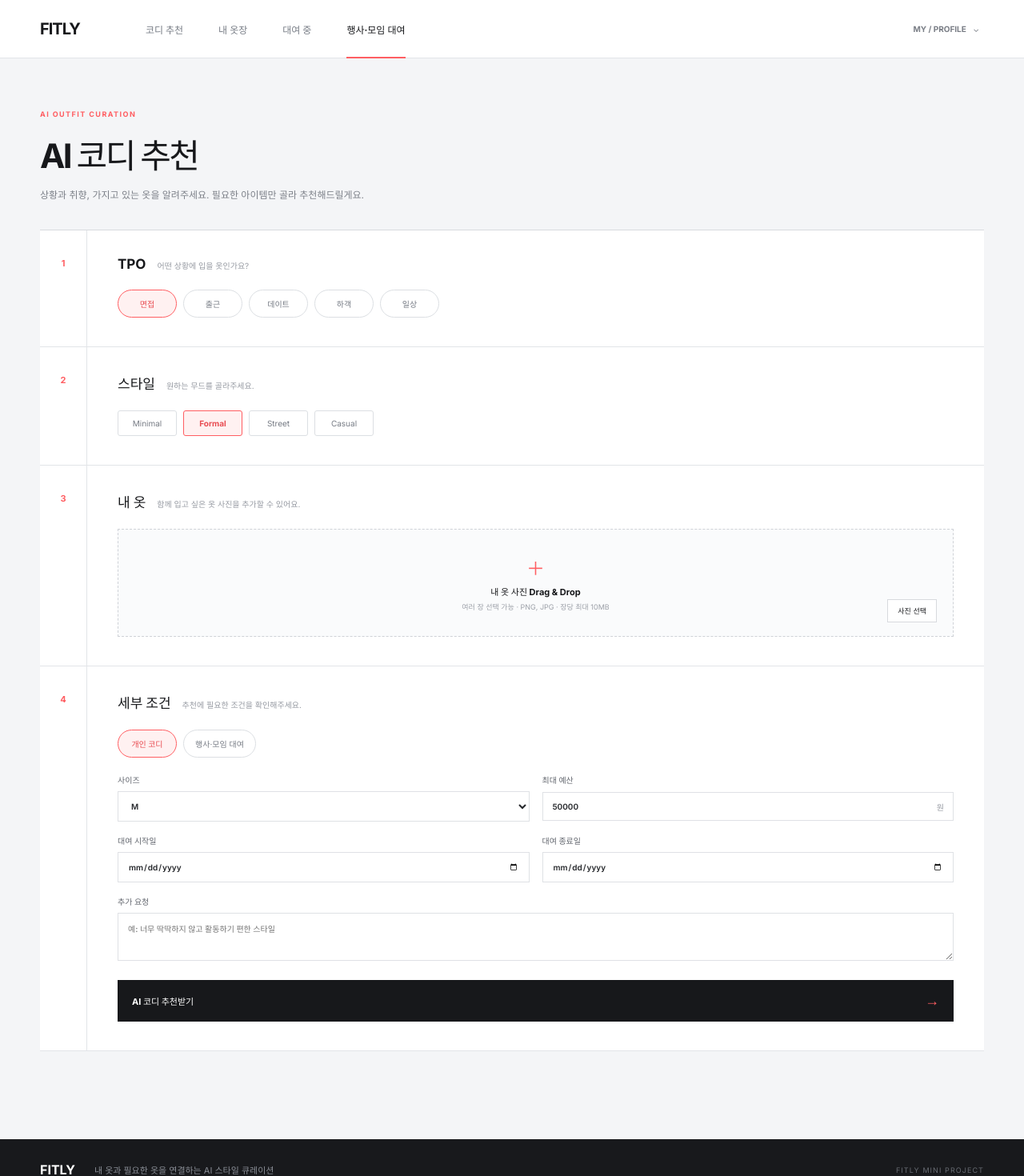
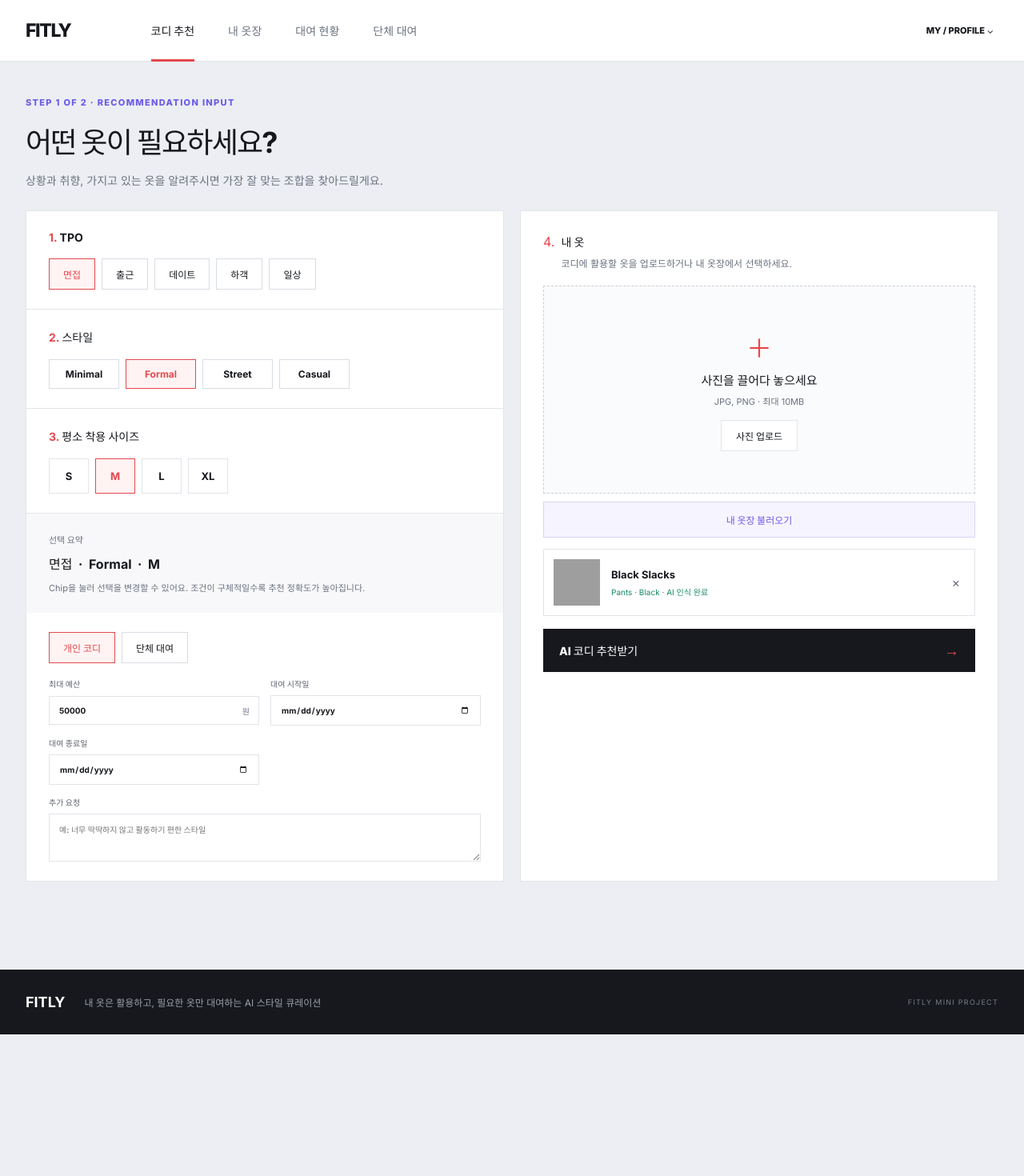
Before and after one commit to w-000000/fitly, a Vue app in the folder frontend/: page /recommend in a window 1280 px wide. Shown: the top 1470 px of the page at 80% size. After the commit the page ends 1293 px from the top, so only its background shows below. Built offline with nearby package versions, Linux system fonts and the light colour scheme; grey boxes are pictures that could not be loaded; the HTML template or start-up script is replaced by a standard one.

Commit message:
feat: 와이어프레임 프론트 개선 및 Hero 이미지 교체

```diff
--- a/frontend/src/App.vue
+++ b/frontend/src/App.vue
@@ -4,10 +4,10 @@
       <div class="header-inner">
         <RouterLink class="logo" to="/">FITLY</RouterLink>
         <nav class="main-nav" aria-label="주요 메뉴">
-          <RouterLink to="/">코디 추천</RouterLink>
+          <RouterLink to="/recommend">코디 추천</RouterLink>
           <a href="/#wardrobe">내 옷장</a>
-          <a href="/#rental">대여 중</a>
-          <RouterLink to="/recommend">행사·모임 대여</RouterLink>
+          <a href="/#rental">대여 현황</a>
+          <a href="/#group-rental">단체 대여</a>
         </nav>
         <button class="profile-button" type="button">MY / PROFILE <span>⌄</span></button>
       </div>
@@ -15,7 +15,7 @@
     <RouterView />
     <footer class="site-footer">
       <strong>FITLY</strong>
-      <p>내 옷과 필요한 옷을 연결하는 AI 스타일 큐레이션</p>
+      <p>내 옷은 활용하고, 필요한 옷만 대여하는 AI 스타일 큐레이션</p>
       <small>FITLY MINI PROJECT</small>
     </footer>
   </div>
--- a/frontend/src/views/HomeView.vue
+++ b/frontend/src/views/HomeView.vue
@@ -1,13 +1,13 @@
 <script setup>
 const quickMenus = [
-  { icon: '↗', title: '내 옷장', description: '등록한 옷과 사진을 확인해요' },
-  { icon: '→', title: '대여 현황', description: '현재 대여 중인 상품을 확인해요' },
-  { icon: '+', title: '행사·모임 대여', description: '인원과 기간을 입력해 신청해요' },
+  { icon: '01', href: '#wardrobe', title: '내 옷장', description: 'AI 추천에 사용할 보유 의류' },
+  { icon: '02', href: '#rental', title: '대여 현황', description: '배송 · 대여 · 반납 상태' },
+  { icon: '03', href: '#group-rental', title: '단체 대여', description: '연구복 · 안전복 · 단체 행사' },
 ]
 const wardrobe = [
-  { type: 'PANTS', name: 'Black Slacks', color: 'charcoal' },
-  { type: 'TOP', name: 'White Shirt', color: 'ivory' },
-  { type: 'SHOES', name: 'Daily Sneakers', color: 'silver' },
+  { type: 'Pants · Black', name: 'Black Slacks', image: 'https://images.unsplash.com/photo-1553704571-1f9d11da53b0?auto=format&fit=crop&w=900&q=80' },
+  { type: 'Top · White', name: 'White Shirt', image: 'https://images.unsplash.com/photo-1718278868740-9351177c5768?auto=format&fit=crop&w=900&q=80' },
+  { type: 'Shoes · White', name: 'White Sneakers', image: 'https://images.unsplash.com/photo-1623496928880-9ced3876d2ea?auto=format&fit=crop&w=900&q=80' },
 ]
 </script>
 
@@ -15,45 +15,65 @@ const wardrobe = [
   <main>
     <section class="home-hero content-width">
       <div class="hero-main">
-        <p class="section-kicker">CUSTOMER HOME</p>
+        <p class="section-kicker ai-kicker">✦ AI PERSONAL STYLIST</p>
         <h1>오늘 뭐 입지?</h1>
-        <p>상황과 가지고 있는 옷을 알려주면<br>FITLY가 필요한 순간의 코디를 골라드려요.</p>
+        <p>상황과 가지고 있는 옷을 알려주세요.<br>FITLY가 필요한 옷만 골라 완성된 코디를 제안합니다.</p>
         <RouterLink class="primary-button" to="/recommend">AI 코디 추천받기 <span>→</span></RouterLink>
+        <div class="hero-note">
+          <strong>내 옷은 활용하고, 필요한 옷만 대여</strong>
+          <span>TPO · 스타일 · 내 옷을 한 번에 입력하면 실제 대여 가능한 조합만 보여드려요.</span>
+        </div>
       </div>
-      <aside class="quick-panel">
-        <p class="panel-label">빠른가기</p>
-        <button v-for="menu in quickMenus" :key="menu.title" type="button" class="quick-row">
-          <span class="quick-icon">{{ menu.icon }}</span>
-          <span><b>{{ menu.title }}</b><small>{{ menu.description }}</small></span><i>+</i>
-        </button>
+      <aside class="hero-fashion">
+        <div class="hero-photo"></div>
+        <div class="match-card"><b>96% MATCH</b><span>면접 · Formal 추천 완료</span></div>
       </aside>
     </section>
 
-    <section class="start-card content-width">
-      <div><span class="card-index">01</span><p class="section-kicker">AI STYLING</p><h2>내 옷은 활용하고,<br>필요한 옷만 대여해요.</h2></div>
-      <div class="start-description">
-        <p>TPO와 스타일을 선택하고 옷장 사진을 추가하면, 보유한 옷과 대여 상품을 함께 조합해 추천합니다.</p>
-        <RouterLink to="/recommend">추천 시작하기 <span>→</span></RouterLink>
+    <section class="quick-section content-width">
+      <h2>바로가기</h2>
+      <div class="quick-grid">
+        <a v-for="menu in quickMenus" :key="menu.title" :href="menu.href" class="quick-card">
+          <span>{{ menu.icon }}</span><div><b>{{ menu.title }}</b><small>{{ menu.description }}</small></div><i>↗</i>
+        </a>
       </div>
     </section>
 
     <section id="wardrobe" class="wardrobe-section content-width">
       <div class="section-heading">
-        <div><p class="section-kicker">MY WARDROBE</p><h2>내 옷장</h2><p>사진으로 등록한 옷을 추천에 활용할 수 있어요.</p></div>
-        <button type="button" class="outline-button">+ 새 옷 등록</button>
+        <div><p class="section-kicker">MY CLOSET · 3 ITEMS</p><h2>내 옷장</h2><p>AI 추천에서 활용할 보유 의류를 관리하세요.</p></div>
+        <button type="button" class="dark-button">＋ 새 옷 등록</button>
       </div>
       <div class="wardrobe-grid">
         <article v-for="item in wardrobe" :key="item.name" class="wardrobe-card">
-          <div class="wardrobe-image" :class="item.color"><span>{{ item.type }}</span><div class="garment-shape"></div></div>
-          <div><small>{{ item.type }}</small><h3>{{ item.name }}</h3><button type="button">수정</button><button type="button">삭제</button></div>
+          <img class="wardrobe-image" :src="item.image" :alt="item.name">
+          <div><h3>{{ item.name }}</h3><small>{{ item.type }}</small><div class="card-tools"><button type="button">수정</button><button type="button">삭제</button></div></div>
         </article>
-        <RouterLink class="add-card" to="/recommend"><b>+</b><span>새 옷 등록</span></RouterLink>
+        <button class="add-card" type="button"><b>＋</b><strong>새 옷 등록</strong><span>사진을 올리면 AI가<br>분류를 도와드려요.</span></button>
       </div>
     </section>
 
-    <section id="rental" class="rental-strip content-width">
-      <div><p class="section-kicker">CURRENT RENTAL</p><h2>현재 대여 중인 상품이 없어요.</h2></div>
-      <RouterLink class="outline-button" to="/recommend">코디 추천 보기</RouterLink>
+    <section id="rental" class="rental-section content-width">
+      <div class="section-heading compact-heading"><div><p class="section-kicker">RENTAL STATUS · ACTIVE</p><h2>현재 대여 중</h2></div><span class="due-badge">반납 예정 09.16 · D-2</span></div>
+      <article class="rental-card">
+        <div class="rental-product-image"></div>
+        <div class="rental-info">
+          <h3>Navy Single Blazer</h3><p>MUSINSA STANDARD · M · 선택 기간 대여</p>
+          <div class="rental-progress"><span class="done">배송 완료</span><span class="active">대여 중</span><span>반납 예정</span></div>
+          <small>대여 기간</small><strong>09.12 수령&nbsp;&nbsp;—&nbsp;&nbsp;09.16 반납</strong>
+          <div class="rental-actions"><button type="button">반납 신청</button><button type="button" class="dark-button">소장하기</button></div>
+        </div>
+      </article>
+    </section>
+
+    <section id="group-rental" class="group-section content-width">
+      <div class="group-copy"><p class="section-kicker">GROUP RENTAL</p><h2>단체 / 특수 의류 대여</h2><p>연구실·현장 실습·단체 행사에 필요한 품목을 한 번에 요청하세요.</p></div>
+      <div class="group-request-card">
+        <div><small>이용 목적</small><strong>연구실</strong></div><div><small>이용 기간</small><strong>기간 직접 선택</strong></div>
+        <div><small>인원</small><strong>2명 이상</strong></div><div><small>필요 품목</small><strong>연구복 · 안전화</strong></div>
+        <button type="button" class="dark-button">단체 대여 요청하기 →</button>
+      </div>
+      <aside class="group-guide"><h3>요청 전에 확인하세요</h3><p>• 이용 목적과 기간<br>• 참여 인원<br>• 필요한 품목과 수량</p><small>요청 접수 후 담당자가 재고와 일정을 확인해 연락드립니다.</small></aside>
     </section>
   </main>
 </template>
--- a/frontend/src/views/RecommendView.vue
+++ b/frontend/src/views/RecommendView.vue
@@ -100,93 +100,76 @@ const recommend = async () => {
 <template>
   <main class="recommend-page content-width">
     <header class="recommend-header">
-      <p class="section-kicker">AI OUTFIT CURATION</p>
-      <h1>AI 코디 추천</h1>
-      <p>상황과 취향, 가지고 있는 옷을 알려주세요. 필요한 아이템만 골라 추천해드릴게요.</p>
+      <p class="section-kicker ai-kicker">STEP 1 OF 2 · RECOMMENDATION INPUT</p>
+      <h1>어떤 옷이 필요하세요?</h1>
+      <p>상황과 취향, 가지고 있는 옷을 알려주시면 가장 잘 맞는 조합을 찾아드릴게요.</p>
     </header>
 
     <form class="curation-form" @submit.prevent="recommend">
-      <section class="form-section">
-        <div class="form-number">1</div>
-        <div class="form-content">
-          <div class="form-title"><h2>TPO</h2><span>어떤 상황에 입을 옷인가요?</span></div>
+      <div class="recommend-form-column">
+        <section class="form-block">
+          <h2><span>1.</span> TPO</h2>
           <div class="chip-row"><button v-for="option in tpoOptions" :key="option[0]" type="button" :class="{ active: form.personalSituation === option[0] }" @click="form.personalSituation = option[0]">{{ option[1] }}</button></div>
-        </div>
-      </section>
+        </section>
 
-      <section class="form-section">
-        <div class="form-number">2</div>
-        <div class="form-content">
-          <div class="form-title"><h2>스타일</h2><span>원하는 무드를 골라주세요.</span></div>
+        <section class="form-block">
+          <h2><span>2.</span> 스타일</h2>
           <div class="chip-row style-chips"><button v-for="style in styleOptions" :key="style" type="button" :class="{ active: form.style === style }" @click="form.style = style">{{ style }}</button></div>
-        </div>
-      </section>
+        </section>
 
-      <section class="form-section">
-        <div class="form-number">3</div>
-        <div class="form-content">
-          <div class="form-title"><h2>내 옷</h2><span>함께 입고 싶은 옷 사진을 추가할 수 있어요.</span></div>
-          <label
-            class="upload-zone"
-            @dragenter.prevent="isDraggingImage = true"
-            @dragover.prevent="isDraggingImage = true"
-            @dragleave.prevent="isDraggingImage = false"
-            @drop.prevent="dropFile"
-          >
-            <input type="file" accept="image/*" multiple @change="selectFile">
-            <b>＋</b><strong>{{ isDraggingImage ? '여기에 이미지들을 놓아주세요' : '내 옷 사진 Drag & Drop' }}</strong>
-            <small>여러 장 선택 가능 · PNG, JPG · 장당 최대 10MB</small><span>사진 선택</span>
-          </label>
-          <p v-if="imageError" class="upload-error" role="alert">{{ imageError }}</p>
-          <div v-if="selectedImages.length" class="image-preview-list" aria-label="선택한 이미지 미리보기">
-            <article v-for="image in selectedImages" :key="image.id" class="image-preview-card">
-              <div class="image-preview-header">
-                <small :title="image.name">{{ image.name }}</small>
-                <button type="button" :aria-label="`${image.name} 삭제`" @click="removeFile(image.id)">×</button>
-              </div>
-              <img :src="image.url" :alt="`${image.name} 미리보기`">
-            </article>
-          </div>
-        </div>
-      </section>
+        <section class="form-block size-block">
+          <h2><span>3.</span> 평소 착용 사이즈</h2>
+          <div class="size-select-row"><button v-for="size in ['S', 'M', 'L', 'XL']" :key="size" type="button" :class="{ active: form.size === size }" @click="form.size = size">{{ size }}</button></div>
+        </section>
 
-      <section class="form-section final-section">
-        <div class="form-number">4</div>
-        <div class="form-content">
-          <div class="form-title"><h2>세부 조건</h2><span>추천에 필요한 조건을 확인해주세요.</span></div>
-          <div class="purpose-switch"><button type="button" :class="{ active: !isGroup }" @click="form.purpose = 'PERSONAL'">개인 코디</button><button type="button" :class="{ active: isGroup }" @click="form.purpose = 'EVENT'">행사·모임 대여</button></div>
+        <section class="selection-summary">
+          <small>선택 요약</small><strong>{{ tpoOptions.find((option) => option[0] === form.personalSituation)?.[1] }} &nbsp;·&nbsp; {{ form.style }} &nbsp;·&nbsp; {{ form.size }}</strong>
+          <p>Chip을 눌러 선택을 변경할 수 있어요. 조건이 구체적일수록 추천 정확도가 높아집니다.</p>
+        </section>
+
+        <section class="form-block detail-options">
+          <div class="purpose-switch"><button type="button" :class="{ active: !isGroup }" @click="form.purpose = 'PERSONAL'">개인 코디</button><button type="button" :class="{ active: isGroup }" @click="form.purpose = 'EVENT'">단체 대여</button></div>
           <div class="field-grid">
-            <template v-if="!isGroup">
-              <label>사이즈<select v-model="form.size"><option>S</option><option>M</option><option>L</option><option>XL</option></select></label>
-              <label>최대 예산<div class="suffix-input"><input v-model.number="form.budget" type="number" min="10000" step="1000"><span>원</span></div></label>
+            <template v-if="!isGroup"><label>최대 예산<div class="suffix-input"><input v-model.number="form.budget" type="number" min="10000" step="1000"><span>원</span></div></label></template>
+            <template v-else>
+              <label>단체명<input v-model="form.groupName" placeholder="예: 졸업 작품 발표팀"></label><label>행사 종류<input v-model="form.activityType" placeholder="예: 발표회, 워크숍"></label>
+              <div class="group-size-row full-field"><div v-for="size in ['S', 'M', 'L', 'XL']" :key="size"><b>{{ size }}</b><button type="button" @click="changeSize(size, -1)">−</button><span>{{ form.groupSizes[size] }}</span><button type="button" @click="changeSize(size, 1)">＋</button></div><strong>총 {{ groupCount }}명</strong></div>
             </template>
-            <template v-else>
-              <label>단체명<input v-model="form.groupName" placeholder="예: 졸업 작품 발표팀"></label>
-              <label>행사 종류<input v-model="form.activityType" placeholder="예: 발표회, 워크숍"></label>
-              <div class="group-size-row full-field">
-                <div v-for="size in ['S', 'M', 'L', 'XL']" :key="size"><b>{{ size }}</b><button type="button" @click="changeSize(size, -1)">−</button><span>{{ form.groupSizes[size] }}</span><button type="button" @click="changeSize(size, 1)">＋</button></div>
-                <strong>총 {{ groupCount }}명</strong>
-              </div>
-            </template>
-            <label>대여 시작일<input v-model="form.rentalStartDate" type="date" required></label>
-            <label>대여 종료일<input v-model="form.rentalEndDate" type="date" :min="form.rentalStartDate" required></label>
+            <label>대여 시작일<input v-model="form.rentalStartDate" type="date" required></label><label>대여 종료일<input v-model="form.rentalEndDate" type="date" :min="form.rentalStartDate" required></label>
             <label class="full-field">추가 요청<textarea v-model="form.prompt" rows="3" placeholder="예: 너무 딱딱하지 않고 활동하기 편한 스타일"></textarea></label>
           </div>
-          <p v-if="rentalDays > 0" class="date-summary">선택한 대여 기간 · <b>{{ rentalDays }}일</b></p>
-          <p v-if="error" class="form-error" role="alert">{{ error }}</p>
-          <button class="submit-button" :disabled="loading"><span>{{ loading ? '추천을 준비하고 있어요' : 'AI 코디 추천받기' }}</span><b>→</b></button>
+        </section>
+      </div>
+
+      <section class="wardrobe-input-panel">
+        <div class="panel-title"><span>4.</span><div><h2>내 옷</h2><p>코디에 활용할 옷을 업로드하거나 내 옷장에서 선택하세요.</p></div></div>
+        <label class="upload-zone" @dragenter.prevent="isDraggingImage = true" @dragover.prevent="isDraggingImage = true" @dragleave.prevent="isDraggingImage = false" @drop.prevent="dropFile">
+          <input type="file" accept="image/*" multiple @change="selectFile">
+          <b>＋</b><strong>{{ isDraggingImage ? '여기에 이미지들을 놓아주세요' : '사진을 끌어다 놓으세요' }}</strong><small>JPG, PNG · 최대 10MB</small><span>사진 업로드</span>
+        </label>
+        <button class="closet-load-button" type="button">내 옷장 불러오기</button>
+        <p v-if="imageError" class="upload-error" role="alert">{{ imageError }}</p>
+        <div v-if="selectedImages.length" class="image-preview-list" aria-label="선택한 이미지 미리보기">
+          <article v-for="image in selectedImages" :key="image.id" class="image-preview-card"><div class="image-preview-header"><small :title="image.name">{{ image.name }}</small><button type="button" :aria-label="`${image.name} 삭제`" @click="removeFile(image.id)">×</button></div><img :src="image.url" :alt="`${image.name} 미리보기`"></article>
         </div>
+        <div class="detected-item"><span class="detected-thumb"></span><div><strong>Black Slacks</strong><small>Pants · Black · AI 인식 완료</small></div><button type="button">×</button></div>
+        <p v-if="rentalDays > 0" class="date-summary">선택한 대여 기간 · <b>{{ rentalDays }}일</b></p>
+        <p v-if="error" class="form-error" role="alert">{{ error }}</p>
+        <button class="submit-button" :disabled="loading"><span>{{ loading ? '추천을 준비하고 있어요' : 'AI 코디 추천받기' }}</span><b>→</b></button>
       </section>
     </form>
 
     <section v-if="recommendation" id="results" class="result-section">
-      <div class="result-heading"><div><p class="section-kicker">CURATED FOR YOU</p><h2>추천 코디 {{ recommendation.products.length }}개</h2></div><span>AI CURATION · FITLY</span></div>
+      <div class="result-heading"><div><p class="section-kicker ai-kicker">✦ CUSTOMER AI · {{ recommendation.products.length }} RESULTS</p><h2>나를 위한 추천 코디</h2><p>내 옷을 최대한 활용하고, 꼭 필요한 상품만 골랐어요.</p></div><button type="button" class="outline-button">조건 다시 설정</button></div>
       <p class="result-message">{{ recommendation.message }}</p>
-      <div class="result-grid">
-        <article v-for="(product, index) in recommendation.products" :key="product.id" class="result-card">
-          <div class="result-visual"><span>LOOK 0{{ index + 1 }}</span><div class="look-shape"></div><small>{{ product.category }}</small></div>
-          <div class="result-info"><small>{{ product.category }} · AI MATCHED</small><h3>{{ product.name }}</h3><p>{{ product.description }}</p><div class="reason"><b>추천 이유</b><span>{{ product.reason }}</span></div><div class="result-price"><span>대여가</span><strong>{{ formatPrice(product.rentalPrice) }}원</strong></div><div class="result-actions"><button type="button">코디 상세</button><button type="button" class="accent">대여하기</button></div></div>
-        </article>
+      <div class="result-layout">
+        <div class="result-grid">
+          <article v-for="(product, index) in recommendation.products" :key="product.id" class="result-card">
+            <div class="result-visual" :class="`look-${(index % 3) + 1}`"><span>LOOK 0{{ index + 1 }} · {{ Math.max(84, 96 - index * 7) }}% MATCH</span><button type="button" class="heart-button">{{ index === 0 ? '♥' : '♡' }}</button></div>
+            <div class="result-info"><small>{{ product.category }} · {{ form.style }}</small><h3>{{ product.name }}</h3><p>{{ product.description }}</p><div class="reason"><b>AI STYLING NOTE</b><span>{{ product.reason }}</span></div><div class="result-price"><span>필요 대여</span><strong>{{ formatPrice(product.rentalPrice) }}원</strong></div><div class="result-actions"><button type="button">코디 상세보기</button><button type="button" class="accent">대여하기</button></div></div>
+          </article>
+        </div>
+        <aside class="cross-sell"><p class="section-kicker ai-kicker">AI CROSS-SELL</p><h3>내 옷과 바꿔볼 상품</h3><p>현재 코디의 내 옷과 유사한 대체 상품이에요.</p><div><small>내 옷 · Black Slacks</small><strong>대체 추천<br>Tailored Slacks</strong><button type="button">29K 보기</button></div><div><small>내 옷 · White Shirt</small><strong>대체 추천<br>Oxford Shirt</strong><button type="button">18K 보기</button></div></aside>
       </div>
     </section>
   </main>
```
Also changed, not shown: frontend/public/images/fitly-hero-woman.png (added), frontend/src/style.css, 1 other file (tests, documents, lock files or other folders).
